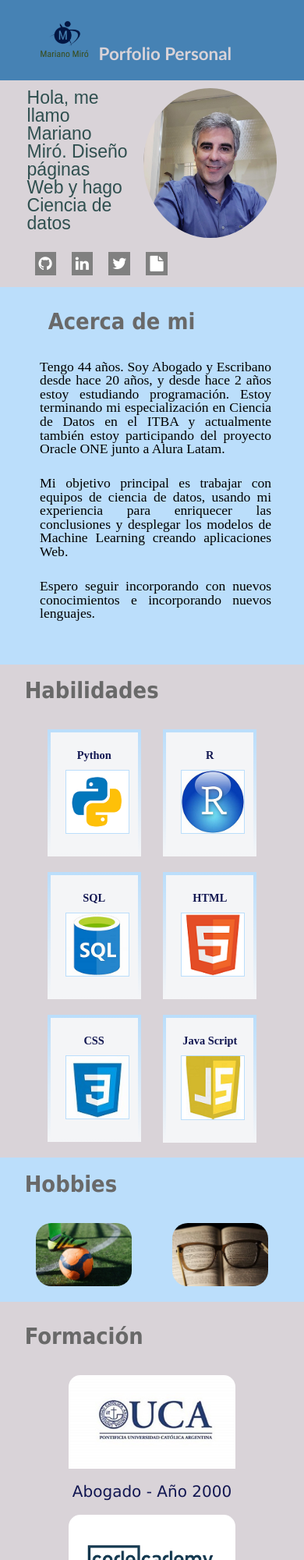
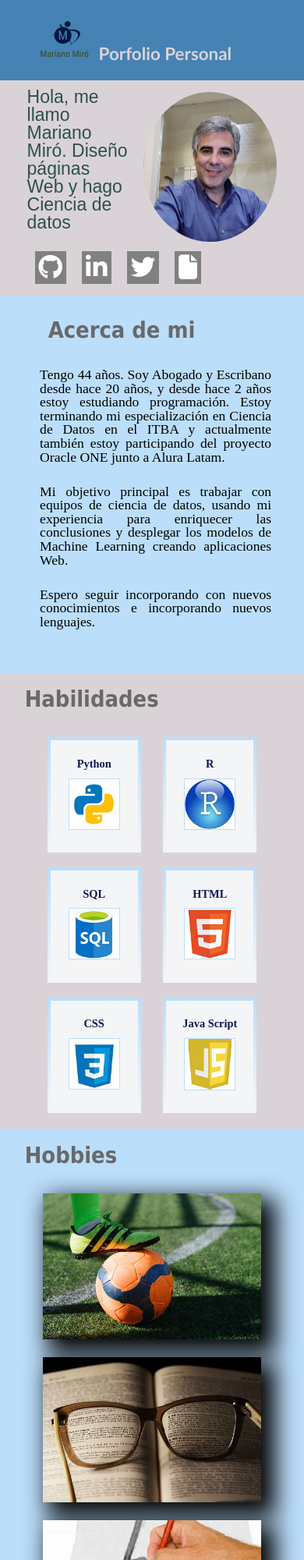
Before and after one commit to BJRomPal/portfolio, a plain HTML site: page index.html in a window 390 px wide. Shown: the top 2000 px of the page at 78% size. Drawn offline with Linux system fonts and the light colour scheme.

Commit message:
Algunos cambios menores para mejorar la visualizacion

```diff
--- a/css/style.css
+++ b/css/style.css
@@ -72,9 +72,12 @@ header {
 	margin-bottom: 20px;
 }
 
-.icon {
-	font-size: 30px;
+.icon .fa-sm {
+	font-size: 1.575em;
+    line-height: 1em;
+    vertical-align: .05357em;
 }
+
 
 .fa-github {
 	background: grey;
@@ -165,7 +168,7 @@ header {
 .lenguajes li{
     display: inline-block;
     text-align: center;
-    width: 21%;
+    width: 14%;
 	height: auto;
     vertical-align: top;
 	margin: 0 3.5%;
@@ -201,8 +204,8 @@ header {
 }
 
 .foto {
-	width: 35%;
-	height: 35%;
+	width: 20%;
+	height: 20%;
 	border-radius: 20px;
 }
 
@@ -277,13 +280,30 @@ header {
         background-color: #BBDEFB;
     }
 
+	.lenguajes li {
+		width: 21%;
+	}
+
 	.lenguajes li h2 {
 		font-size: 0.9em;
 	}
 
+	.lenguajes li img {
+		border: 1px solid #BBDEFB;
+		width: 4em;
+	}
+
 	.fotos-hobbies {
-		display: flex;
-		padding: 0 20px 20px 20px
+		display: block;
+		text-align: center;
+		padding: 0 20px 10px 20px;
+	}
+
+	.foto {
+		width: 80%;
+		margin-bottom: 20px;
+		border-radius: 0;
+		box-shadow: 0.8em 0.8em 1.8em 0.4em #000000;
 	}
 
 	.lista-estudios {
--- a/index.html
+++ b/index.html
@@ -7,7 +7,8 @@
         <title>Porfolio</title>
         <link rel="stylesheet" href="css/reset.css">
         <link rel="stylesheet" href="css/style.css">
-        <link rel="stylesheet" href="https://cdnjs.cloudflare.com/ajax/libs/font-awesome/4.7.0/css/font-awesome.min.css">
+
+        <script src="https://kit.fontawesome.com/3bdd196292.js" crossorigin="anonymous"></script>
     </head>
     <body>
         <header class="headerPorfolio">
@@ -33,10 +34,10 @@
                         Hola, me llamo Mariano Miró. Diseño páginas Web y hago Ciencia de datos
                     </h1>
                     <nav class="redes-sociales">
-                        <a class="icon" href="https://github.com/BJRomPal" target="_blank"><i class="fa fa-github"></i></a>
-                        <a class="icon" href="https://www.linkedin.com/in/mariano-mir%C3%B3-21008022a/" target="_blank"> <i class="fa fa-linkedin"></i></a>
-                        <a class="icon" href="https://twitter.com/BJRomPal" target="_blank"> <i class="fa fa-twitter"></i></a>
-                        <a class="icon" href="https://twitter.com/BJRomPal" target="_blank"> <i class="fa fa-file"></i></a>
+                        <a class="icon" href="https://github.com/BJRomPal" target="_blank"><i class="fa fa-github fa-sm"></i></a>
+                        <a class="icon" href="https://www.linkedin.com/in/mariano-mir%C3%B3-21008022a/" target="_blank"> <i class="fa fa-linkedin fa-sm"></i></a>
+                        <a class="icon" href="https://twitter.com/BJRomPal" target="_blank"> <i class="fa fa-twitter fa-sm"></i></a>
+                        <a class="icon" href="https://twitter.com/BJRomPal" target="_blank"> <i class="fa fa-file fa-sm"></i></a>
                     </nav>
                 </div>
                 <div class ="imagen-personal">
@@ -97,6 +98,7 @@
                 <div class="fotos-hobbies">
                     <img class="foto" src="imagenes/futbol.jpg">
                     <img class="foto" src="imagenes/leyendo.png">
+                    <img class="foto" src="imagenes/dibujo.jpg">
                 </div>
             </div>
             <a name="estudios"></a>
```
Also changed, not shown: imagenes/Truco.jpg (added), imagenes/dibujo.jpg (added).
